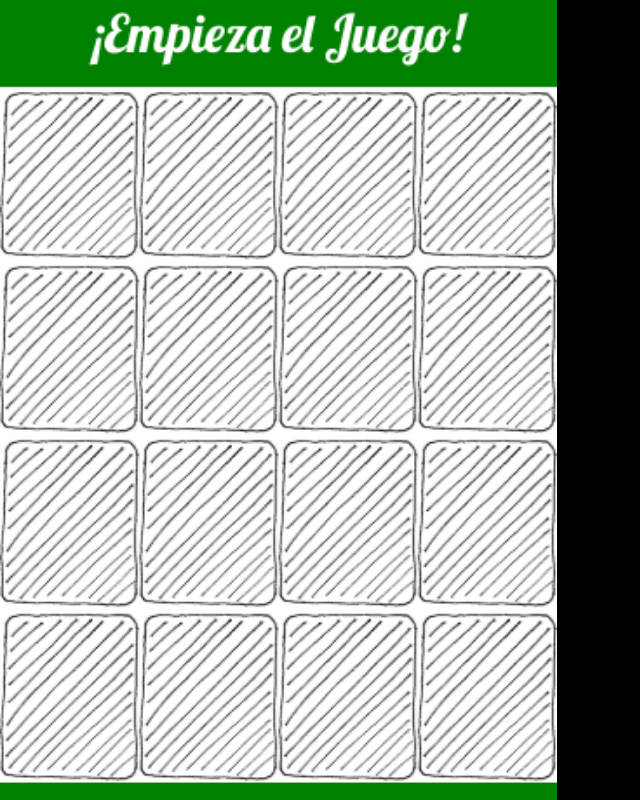
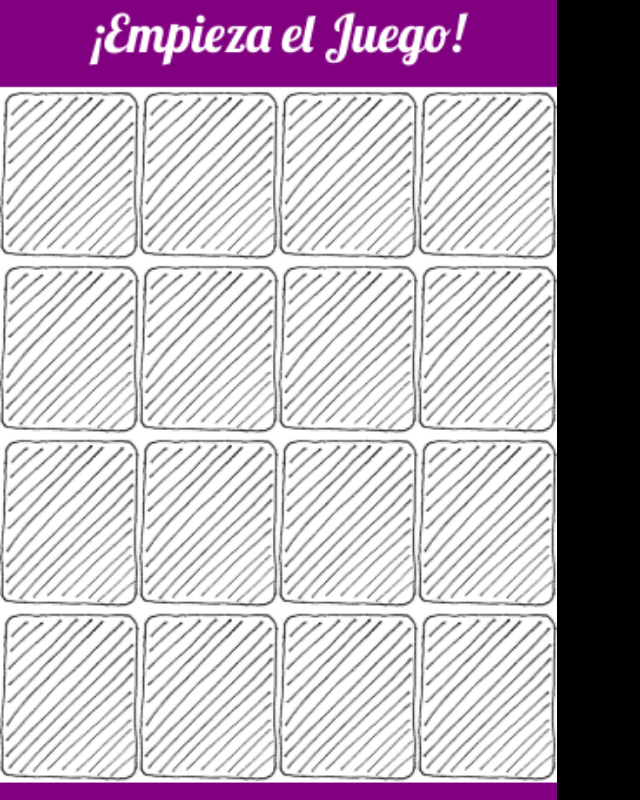
Before and after one commit to GDelga/Memory_Game, a plain HTML site: page index.html in a window 1280 px wide. Shown: the whole page, without its empty margins (0-640 px from the left). Drawn offline with Linux system fonts and the light colour scheme.

Commit message:
Cambiar color a morado

```diff
--- a/css/practica1.css
+++ b/css/practica1.css
@@ -8,6 +8,6 @@
 	position:absolute; top:0; left:0; display: block;
 	padding: 0; border: 0; margin: 0; overflow: hidden;
 	height:100%; width: auto;
-	background-color: green;
+	background-color: purple;
 	-webkit-tap-highlight-color: rgba(0,0,0,0);
 }
--- a/src/auxiliar.js
+++ b/src/auxiliar.js
@@ -80,7 +80,7 @@ var CustomGraphicServer = function() {
 	 */
 	this.drawMessage = function(message) {
 		ctx.rect(0, 0, canvas.width, this.vOffset);
-		ctx.fillStyle = 'green';
+		ctx.fillStyle = 'purple';
 		ctx.fill();
 		ctx.fillText("", canvas.width/2, 30);
 		ctx.font = "30px Lobster";
```
